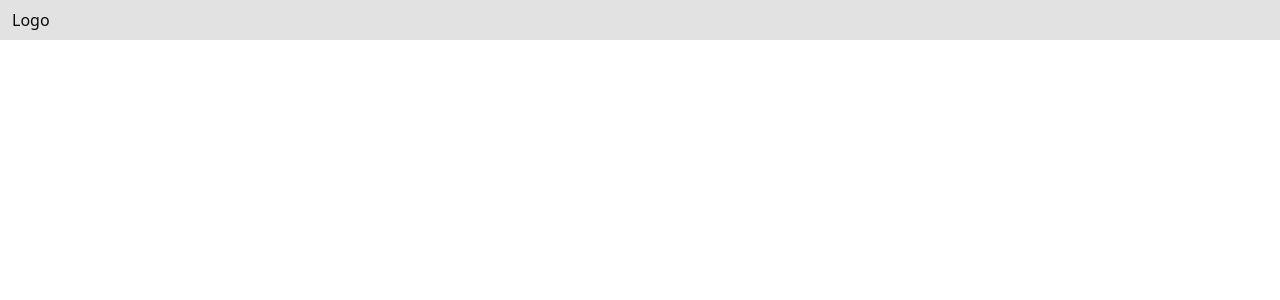
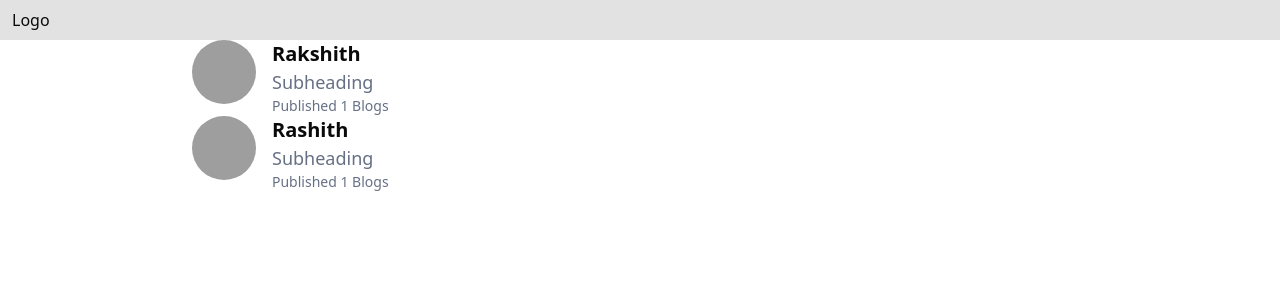
Before and after one commit to rahulverma111/notion-powered-blog, a Next.js app: page /authors in a window 1280 px wide. Shown: the top 300 px of the page. Built offline with nearby package versions, Linux system fonts and the light colour scheme; grey boxes are pictures that could not be loaded.

Commit message:
added author list

```diff
--- a/src/app/authors/details/page.tsx
+++ b/src/app/authors/[slug]/page.tsx
@@ -3,8 +3,25 @@ import BlogPost from "@/components/BlogPost";
 import { D1 } from "@/components/Description";
 import { H1 } from "@/components/Heading";
 import { HorizontalBorder } from "@/components/HorizontalBorder";
+import { getPosts } from "@/lib/notion";
 
-export default function Page() {
+export async function generateStaticParams() {
+  // eslint-disable-next-line
+  const posts: any = await getPosts({ pageSize: 10 });
+
+  // eslint-disable-next-line
+  return posts.posts.map((post: { id: string }) => ({
+    slug: post.id,
+  }));
+}
+
+export default function Page({
+  params,
+}: {
+  params: Promise<{ slug: string }>;
+}) {
+  console.log("params here---->", params);
+
   const authorDetails = {
     authorName: "Avi Rajput",
     description: "Writing is my passion which gives me wings to fly!",
--- a/src/app/authors/page.tsx
+++ b/src/app/authors/page.tsx
@@ -1,3 +1,25 @@
-export default function Authors() {
-  return <></>;
+import { AuthorCardCompact } from "@/components/AuthorCard";
+
+export default async function AuthorsList() {
+  const data = [
+    {
+      authorName: "Rakshith",
+      imageUrl: "",
+    },
+    {
+      authorName: "Rashith",
+      imageUrl: "",
+    },
+  ];
+
+  return data.map((item) => {
+    return (
+      <AuthorCardCompact
+        heading={item.authorName}
+        subheading={"Subheading"}
+        imageUrl={item.imageUrl}
+        blogCount={1}
+      />
+    );
+  });
 }
```
